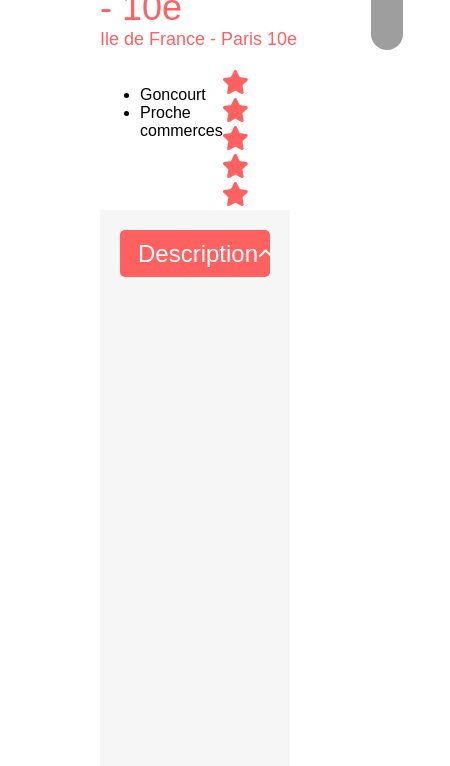
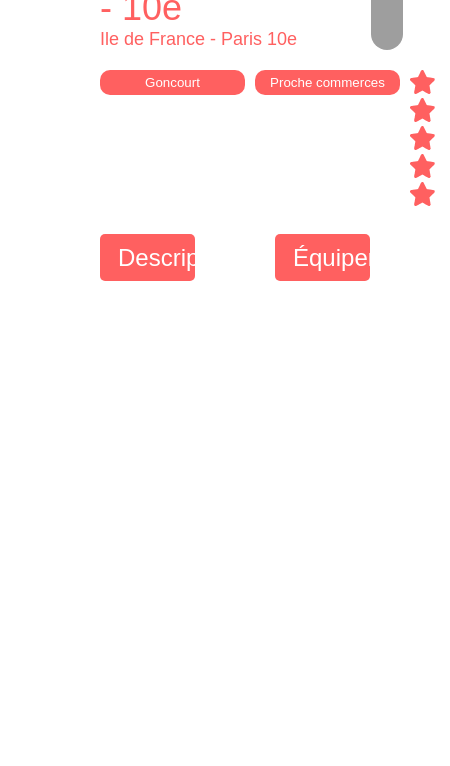
Before and after one commit to mehdi660/Kasa-V0-, a React (Create React App) app: page /accomodation/0979876d in a window 390 px wide. Shown: the part 743-1509 px from the top of the page, 450 px wide, since content can reach past the window. After the commit the page ends 1459 px from the top, so only its background shows below. Built offline with nearby package versions, Linux system fonts and the light colour scheme; grey boxes are pictures that could not be loaded.

Commit message:
project almost done, just need to do the media querries and it's done

```diff
--- a/src/Routes/Route.js
+++ b/src/Routes/Route.js
@@ -1,7 +1,12 @@
 import React from "react";
-import { BrowserRouter, Routes, Route } from "react-router-dom";
+import {
+  BrowserRouter,
+  Routes,
+  Route,
+  Outlet,
+  Navigate,
+} from "react-router-dom";
 import About from "../pages/About";
-
 import Error from "../pages/Error";
 import Home from "../pages/Home";
 import Accomodation from "../pages/Accomodation";
@@ -11,10 +16,13 @@ const route = () => {
     <div>
       <BrowserRouter>
         <Routes>
-          <Route path="/" element={<Home />} />
-          <Route path="/about" element={<About />} />
-          <Route path="/accomodation/:id" element={<Accomodation />} />
-          <Route path="*" element={<Error />} />
+          <Route path="/" element={<Outlet />}>
+            <Route path="/" element={<Home />} />
+            <Route path="/about" element={<About />} />
+            <Route path="/accomodation/:id" element={<Accomodation />} />
+            <Route path="*" element={<Navigate to="/error" />} />
+          </Route>
+          <Route path="/error" element={<Error />} />
         </Routes>
       </BrowserRouter>
     </div>
--- a/src/components/Collaps.js
+++ b/src/components/Collaps.js
@@ -1,6 +1,7 @@
 import React, { useState } from "react";
 import arrowUp from "../assets/img/arrowUp.png";
 import arrowDown from "../assets/img/arrowDown.png";
+import "../styles/Collaps.css";
 
 const Collaps = ({ state, defaultState = false }) => {
   const [isCollapsed, setIsCollapsed] = useState(defaultState);
--- a/src/index.js
+++ b/src/index.js
@@ -8,7 +8,7 @@ import "./styles/Header.css";
 import "./styles/Banner.css";
 import "./styles/Footer.css";
 import "./styles/Card.css";
-import "./styles/Collaps.css";
+
 import "./styles/Error.css";
 import "./styles/Slideshow.css";
 import "./styles/Stars.css";
--- a/src/pages/Accomodation.js
+++ b/src/pages/Accomodation.js
@@ -7,6 +7,7 @@ import { logement } from "../datas/logements";
 import { useEffect } from "react";
 import Stars from "../components/Stars";
 import Collaps from "../components/Collaps";
+import "../styles/Accomodation.css";
 
 const Accomodation = () => {
   const { id } = useParams();
@@ -41,16 +42,16 @@ const Accomodation = () => {
       <div className="tags-ratings">
         <ul className="tags">
           {data.tags.map((tag, index) => (
-            <li className="tag" key={index}>
+            <button className="tag" key={index}>
               {tag}
-            </li>
+            </button>
           ))}
         </ul>
         <Stars />
       </div>
 
       <div className="collaps-container">
-        <div className="collaps-desc">
+        <div className="acco-desc">
           {data && (
             <Collaps
               state={{
@@ -60,11 +61,11 @@ const Accomodation = () => {
             />
           )}
         </div>
-        <div className="collaps-equipments">
+        <div className="acco-equipments">
           {data && (
             <Collaps
               state={{
-                title: "Equipments",
+                title: "Équipements",
                 equipments: data.equipments,
               }}
             />
--- a/src/styles/Accomodation.css
+++ b/src/styles/Accomodation.css
@@ -51,4 +51,58 @@
     display: flex;
     justify-content: space-between;
     margin-top: 20px;
+    margin-bottom: 24px;
 }
+
+.tags {
+    display: flex;
+    margin: 0;
+    padding: 0;
+
+}
+
+.tag {
+    list-style-type: none;
+    margin-right: 10px;
+    background: #FF6060;
+    color: #FFFF;
+    border-radius: 10px;
+    width: 145px;
+    height: 25px;
+    border: none;
+    font-family: Montserrat, sans-serif;
+}
+
+.collaps-container {
+    display: flex;
+
+}
+
+.acco-desc {
+    width: 50%;
+    height: 100%;
+    margin-right: 80px;
+}
+
+.acco-desc p {
+    font-weight: 400;
+    font-size: 18px;
+}
+
+.acco-equipments {
+    width: 50%;
+    height: 100%;
+
+}
+
+.acco-equipments ul {
+    padding: 0;
+}
+
+
+.acco-equipments li {
+    list-style-type: none;
+    font-weight: 400;
+    color: #FF6060;
+    line-height: 25.67px;
+}
--- a/src/styles/Card.css
+++ b/src/styles/Card.css
@@ -40,3 +40,15 @@
     margin-bottom: 0;
     color: #FFFF;
 }
+
+/* Media Query pour 1024px */
+@media (max-width: 1024px) {
+    .card-container {
+        padding-right: 30px;
+        padding-left: 30px;
+    }
+
+    .card {
+        width: 45%;
+    }
+}
--- a/src/styles/Collaps.css
+++ b/src/styles/Collaps.css
@@ -19,7 +19,7 @@
 
 .collaps-desc {
     background: #F6F6F6;
-    height: 100%;
+    height: 80%;
     padding: 20px;
     margin-bottom: 33px;
     transition: 0.2s ease-in-out all;
```
